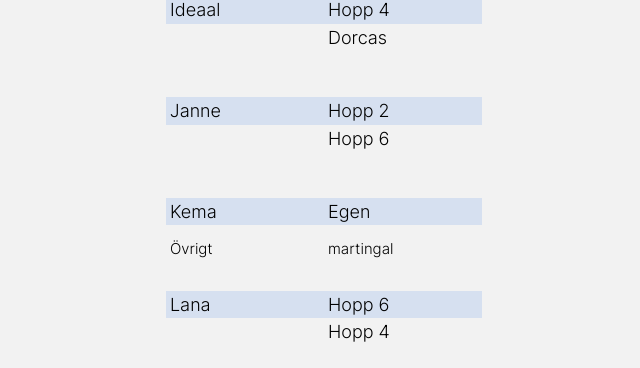
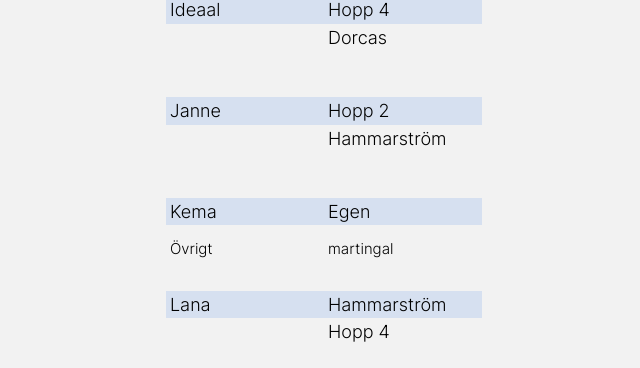
Before and after one commit to Minomichu/hoppsadlar, a Next.js app: page / in a window 1280 px wide. Shown: the part 899-1267 px from the top of the page, without its empty margins (316-956 px from the left). Built offline with nearby package versions, Linux system fonts and the light colour scheme.

Commit message:
updated saddles (#5)

```diff
--- a/src/constants/saddles.js
+++ b/src/constants/saddles.js
@@ -49,7 +49,7 @@ const EQUIPMENT = [
   },
   {
     horse: 'Janne',
-    saddles: ['Hopp 2', 'Hopp 6'],
+    saddles: ['Hopp 2', 'Hammarström'],
     girthLength: { name: '', cm: '' },
     other: [
       { name: '', equipment: [''] }
@@ -65,7 +65,7 @@ const EQUIPMENT = [
   },
   {
     horse: 'Lana',
-    saddles: ['Hopp 6', 'Hopp 4'],
+    saddles: ['Hammarström', 'Hopp 4'],
     girthLength: { name: '', cm: '' },
     other: [
       { name: '', equipment: [''] }
```
